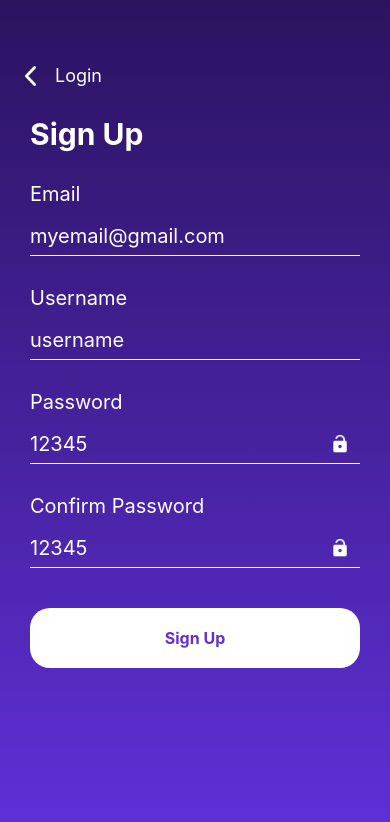
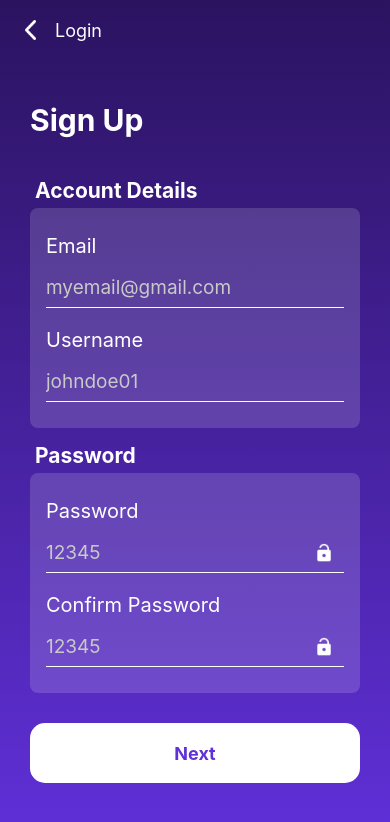
Before and after one commit to jp34/wallet, a React Native app in the folder wallet-mobile/: screen /Signup in a window 390 px wide. Shown: the top 822 px of the page. Built offline with nearby package versions, Linux system fonts and the light colour scheme.

Commit message:
Overhaul of Login / New Page for Sign Up
Added essentially 2 new pages, navigation on a singular page is still being worked on.

```diff
--- a/wallet-mobile/App.js
+++ b/wallet-mobile/App.js
@@ -18,7 +18,6 @@ const App = () => {
             <Stack.Navigator
                 screenOptions={{
                     headerShown: false,
-                    gestureEnabled: true,
                     gestureResponseDistance: { horizontal: 20 },
                 }}
                 initialRouteName={"Login"}
--- a/wallet-mobile/package.json
+++ b/wallet-mobile/package.json
@@ -10,6 +10,7 @@
   },
   "dependencies": {
     "@expo/webpack-config": "^0.17.2",
+    "@react-native-community/datetimepicker": "6.5.2",
     "@react-navigation/native": "^6.1.3",
     "@react-navigation/native-stack": "^6.9.1",
     "@react-navigation/stack": "^6.3.4",
@@ -22,6 +23,8 @@
     "react-bootstrap": "^2.6.0",
     "react-dom": "18.1.0",
     "react-native": "0.70.5",
+    "react-native-date-picker": "^4.2.8",
+    "react-native-datepicker": "^1.7.2",
     "react-native-gesture-handler": "^2.8.0",
     "react-native-safe-area-context": "^4.5.0",
     "react-native-screens": "^3.19.0",
--- a/wallet-mobile/src/views/Login.js
+++ b/wallet-mobile/src/views/Login.js
@@ -131,10 +131,7 @@ const Login = ({ navigation }) => {
     <View style={styles.page}>
       <LinearGradient colors={constants.colors.gradient1} style={{ flex: 1 }}>
         <SafeAreaView style={{ flex: 1 }}>
-          <KeyboardAvoidingView
-            style={{ flex: 1 }}
-            behavior="padding"
-          >
+          <KeyboardAvoidingView style={{ flex: 1 }} behavior="padding">
             {renderSignUpHeader()}
             <View style={{ justifyContent: "center", flex: 1 }}>
               {renderLogo()}
@@ -218,7 +215,7 @@ const styles = StyleSheet.create({
     borderBottomWidth: 1,
     height: 40,
     color: "#fff",
-    fontSize: 20,
+    fontSize: 19,
     placeholderTextColor: "#C9C9C9",
   },
   passwordImageArea: {
@@ -239,11 +236,12 @@ const styles = StyleSheet.create({
     borderRadius: 15,
     alignItems: "center",
     justifyContent: "center",
-    margin: 30,
+    marginTop: 30,
+    marginHorizontal: 30,
   },
   loginButtonText: {
     color: constants.colors.primary,
-    fontSize: 16,
+    fontSize: 18,
     fontWeight: "bold",
   },
   metamaskButton: {
--- a/wallet-mobile/src/views/Signup.js
+++ b/wallet-mobile/src/views/Signup.js
@@ -2,15 +2,16 @@ import React from "react";
 import {
   View,
   Text,
-  KeyboardAvoidingView,
-  ScrollView,
   TouchableOpacity,
   Image,
   TextInput,
   StyleSheet,
+  SafeAreaView,
+  KeyboardAvoidingView,
 } from "react-native";
 import { LinearGradient } from "expo-linear-gradient";
 import { signup } from "../api/strapi-client";
+import DateTimePicker from "@react-native-community/datetimepicker";
 
 const Signup = ({ navigation }) => {
   // Boolean control for SecureText
@@ -19,6 +20,9 @@ const Signup = ({ navigation }) => {
   const [username, setUsername] = React.useState();
   const [password, setPassword] = React.useState();
   const [passConfirm, setPassConfirm] = React.useState();
+  const [firstName, setFirstName] = React.useState();
+  const [middleName, setMiddleName] = React.useState();
+  const [lastName, setLastName] = React.useState();
 
   // Renders Login Header
   function renderLoginHeader() {
@@ -36,76 +40,89 @@ const Signup = ({ navigation }) => {
     );
   }
 
-  // Renders Signup Form
-  function renderSignupForm() {
+  // Renders Signup Form P1
+  function renderSignupForm1() {
     return (
       <View>
         {/* Title */}
         <Text style={styles.titleText}>Sign Up</Text>
-
         {/* Form */}
         <View style={styles.formGroup}>
-          {/* Email */}
+          {/* Account Details Section Header */}
+          <Text style={styles.sectionHeader}>Account Details</Text>
+          {/* Account Details Section */}
+          <View style={styles.section}>
+            {/* Email Input Group */}
             <View style={styles.inputGroup}>
+              {/* Email Header */}
               <Text style={styles.inputHeader}>Email</Text>
+              {/* Email Input */}
               <TextInput
                 style={styles.input}
                 placeholder="myemail@gmail.com"
-              placeholderTextColor="#fff"
                 onChangeText={(text) => setEmail(text)}
                 require
               />
-          </View>
-
-          {/* Email */}
+              {/* Username Group */}
               <View style={styles.inputGroup}>
+                {/* Username Header */}
                 <Text style={styles.inputHeader}>Username</Text>
+                {/* Username Input */}
                 <TextInput
                   style={styles.input}
-              placeholder="username"
-              placeholderTextColor="#fff"
+                  placeholder="johndoe01"
                   onChangeText={(text) => setUsername(text)}
                   require
                 />
               </View>
-
-          {/* Password */}
+            </View>
+          </View>
+          {/* Password Section Header */}
+          <Text style={styles.sectionHeader}>Password</Text>
+          {/* Password Section */}
+          <View style={styles.section}>
+            {/* Password Group */}
             <View style={styles.inputGroup}>
+              {/* Password Header */}
               <Text style={styles.inputHeader}>Password</Text>
+              {/* Password Input */}
               <TextInput
                 style={styles.input}
-              placeholderTextColor="#fff"
                 placeholder="12345"
                 secureTextEntry={!showPassword}
                 onChangeText={(text) => setPassword(text)}
                 require
               />
+              {/* See Password Opacity */}
               <TouchableOpacity
                 style={styles.passwordImageArea}
                 onPress={() => setShowPassword(!showPassword)}
               >
+                {/* Password Lock Image */}
                 <Image
                   style={styles.passwordImage}
                   source={require("../../assets/unlock.png")}
                 />
               </TouchableOpacity>
             </View>
-
-          {/* Confirm Password */}
+            {/* Confirm Password Group */}
             <View style={styles.inputGroup}>
+              {/* Confirm Password Header */}
               <Text style={styles.inputHeader}>Confirm Password</Text>
+              {/* Confirm Password Input */}
               <TextInput
                 style={styles.input}
-              placeholderTextColor="#fff"
                 placeholder="12345"
                 secureTextEntry={!showPassword}
                 onChangeText={(text) => setPassConfirm(text)}
                 require
               />
+              {/* See Confirm Password Opacity */}
               <TouchableOpacity
                 style={styles.passwordImageArea}
                 onPress={() => setShowPassword(!showPassword)}
               >
+                {/* Confirm Password Lock Image */}
                 <Image
                   style={styles.passwordImage}
                   source={require("../../assets/unlock.png")}
@@ -114,9 +131,91 @@ const Signup = ({ navigation }) => {
             </View>
           </View>
         </View>
+        {/* Next Sign Up Form Button */}
+        <TouchableOpacity
+          style={styles.button}
+          onPress={() => renderSignupForm2()}
+        >
+          {/* Button Text */}
+          <Text style={styles.buttonText}>Next</Text>
+        </TouchableOpacity>
+      </View>
     );
   }
 
+  function renderSignupForm2() {
+    return (
+      <View>
+        {/* Title */}
+        <Text style={styles.titleText}>Sign Up</Text>
+        {/* Form */}
+        <View style={styles.formGroup}>
+          {/* Full Name Section Header */}
+          <Text style={styles.sectionHeader}>Full Name</Text>
+          {/* Full Name Section */}
+          <View style={styles.section}>
+            <View style={{ flexDirection: "row" }}>
+              {/* First Name Group*/}
+              <View style={[styles.inputRowGroup, { marginRight: 10 }]}>
+                {/* First Name Header */}
+                <Text style={styles.inputHeader}>First</Text>
+                {/* First Name Input */}
+                <TextInput
+                  style={styles.input}
+                  placeholder="John"
+                  onChangeText={(text) => setFirstName(text)}
+                  require
+                />
+              </View>
+              {/* Middle Name Group */}
+              <View style={[styles.inputRowGroup, { marginLeft: 10 }]}>
+                {/* Middle Name Header */}
+                <Text style={styles.inputHeader}>Middle</Text>
+                {/* Middle Name Input */}
+                <TextInput
+                  style={styles.input}
+                  placeholder="Michael"
+                  onChangeText={(text) => setMiddleName(text)}
+                  require
+                />
+              </View>
+            </View>
+            {/* Last Name Group */}
+            <View style={styles.inputGroup}>
+              {/* Last Name Header */}
+              <Text style={styles.inputHeader}>Last</Text>
+              {/* Last Name Input */}
+              <TextInput
+                style={styles.input}
+                placeholder="Doe"
+                onChangeText={(text) => setLastName(text)}
+              />
+            </View>
+          </View>
+          {/* Date of Birth Section Header */}
+          <Text style={styles.sectionHeader}>Date of Birth</Text>
+          {/* Date of Birth Section */}
+          <View style={styles.section}>
+            {/* Date of Birth Group */}
+            <View style={styles.inputGroup}>
+              {/* Date of Birth Input */}
+              <DateTimePicker value={new Date()} display="spinner" />
+            </View>
+          </View>
+        </View>
+        {/* Next Sign Up Form Button */}
+        <TouchableOpacity
+          style={styles.button}
+          onPress={() => renderSignupForm3()}
+        >
+          {/* Button Text */}
+          <Text style={styles.buttonText}>Next</Text>
+        </TouchableOpacity>
+      </View>
+    );
+  }
+
+  // Sign Up Function
   async function attemptSignup() {
     if (password != passConfirm) {
       // Handle for non matching password and confirmation
@@ -126,7 +225,7 @@ const Signup = ({ navigation }) => {
     navigation.navigate("CreatePatient");
   }
 
-  // Renders Login Button
+  // Renders Signup Button
   function renderSignupButton() {
     return (
       <TouchableOpacity
@@ -139,18 +238,18 @@ const Signup = ({ navigation }) => {
   }
 
   return (
-    <KeyboardAvoidingView style={styles.page}>
-      <LinearGradient
-        colors={constants.colors.gradient1}
-        style={styles.container}
-      >
-        <ScrollView>
+    <View style={styles.page}>
+      <LinearGradient colors={constants.colors.gradient1} style={{ flex: 1 }}>
+        <SafeAreaView style={{ flex: 1 }}>
+          <KeyboardAvoidingView style={{ flex: 1 }} behavior="padding">
             {renderLoginHeader()}
-          {renderSignupForm()}
-          {renderSignupButton()}
-        </ScrollView>
+            <View style={{ flex: 1, justifyContent: "center" }}>
+              {renderSignupForm1()}
+            </View>
+          </KeyboardAvoidingView>
+        </SafeAreaView>
       </LinearGradient>
-    </KeyboardAvoidingView>
+    </View>
   );
 };
 
@@ -165,20 +264,13 @@ const constants = StyleSheet.create({
 
 const styles = StyleSheet.create({
   page: {
-    display: "flex",
-    width: "100%",
-    height: "100%",
-  },
-  container: {
     width: "100%",
     height: "100%",
   },
   header: {
     flexDirection: "row",
-    alignItems: "center",
-    marginTop: 65,
-    paddingHorizontal: 20,
-    justifyContent: "flex-start",
+    marginTop: 20,
+    paddingLeft: 20,
   },
   headerText: {
     marginLeft: 15,
@@ -191,35 +283,22 @@ const styles = StyleSheet.create({
     tintColor: "#fff",
     resizeMode: "contain",
   },
-  logoGradient: {
-    width: 160,
-    height: 160,
-    display: "flex",
-    justifyContent: "center",
-    alignItems: "center",
-    borderRadius: 30,
-    marginTop: 50,
-    alignSelf: "center",
-  },
-  logoText: {
-    color: "#fff",
-    fontSize: 30,
-    fontWeight: "bold",
-    letterSpacing: 1,
-  },
   titleText: {
     color: "#fff",
     fontSize: 30,
     fontWeight: "bold",
-    marginTop: 30,
     marginLeft: 30,
+    marginBottom: 25,
   },
   formGroup: {
-    marginTop: 10,
     marginHorizontal: 30,
   },
   inputGroup: {
-    marginTop: 20,
+    marginTop: 10,
+  },
+  inputRowGroup: {
+    marginTop: 10,
+    flex: 1,
   },
   inputHeader: {
     fontSize: 20,
@@ -231,7 +310,8 @@ const styles = StyleSheet.create({
     borderBottomWidth: 1,
     height: 40,
     color: "#fff",
-    fontSize: 20,
+    fontSize: 19,
+    placeholderTextColor: "#C9C9C9",
   },
   passwordImageArea: {
     position: "absolute",
@@ -245,18 +325,31 @@ const styles = StyleSheet.create({
     width: 20,
     tintColor: "#fff",
   },
-  signupButton: {
+  button: {
     height: 60,
     backgroundColor: "#fff",
-    borderRadius: 20,
+    borderRadius: 15,
     alignItems: "center",
     justifyContent: "center",
-    margin: 30,
+    marginHorizontal: 30,
+    marginTop: 30,
   },
-  signupButtonText: {
+  buttonText: {
     color: constants.colors.primary,
-    fontSize: 16,
+    fontSize: 18,
     fontWeight: "bold",
+  },
+  section: {
+    padding: 16,
+    borderRadius: 8,
+    backgroundColor: "rgba(255, 255, 255, 0.15)",
+  },
+  sectionHeader: {
+    fontSize: 21,
+    color: "#fff",
+    fontWeight: "bold",
+    padding: 5,
+    marginTop: 10,
   },
 });
 
```
Lines whose indentation alone changed are shown as unchanged.
